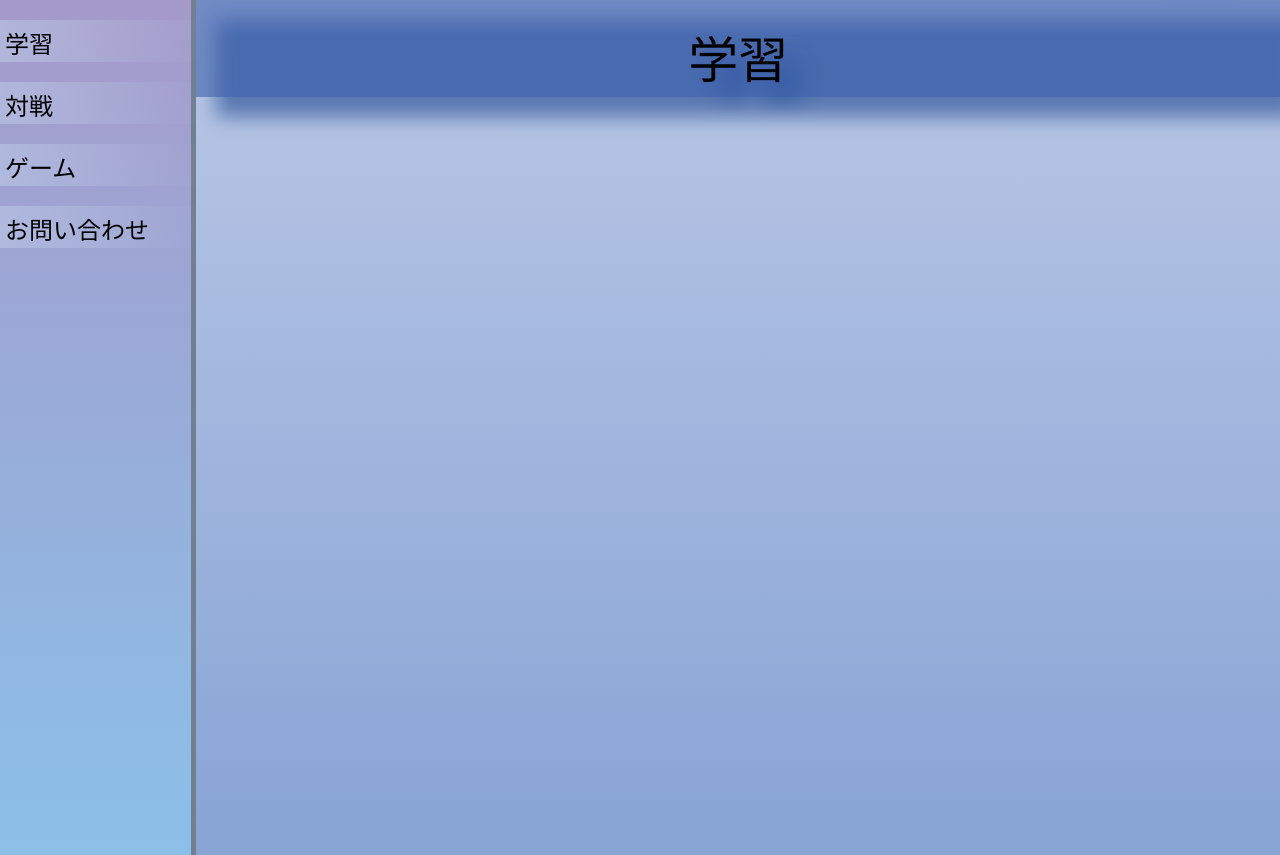
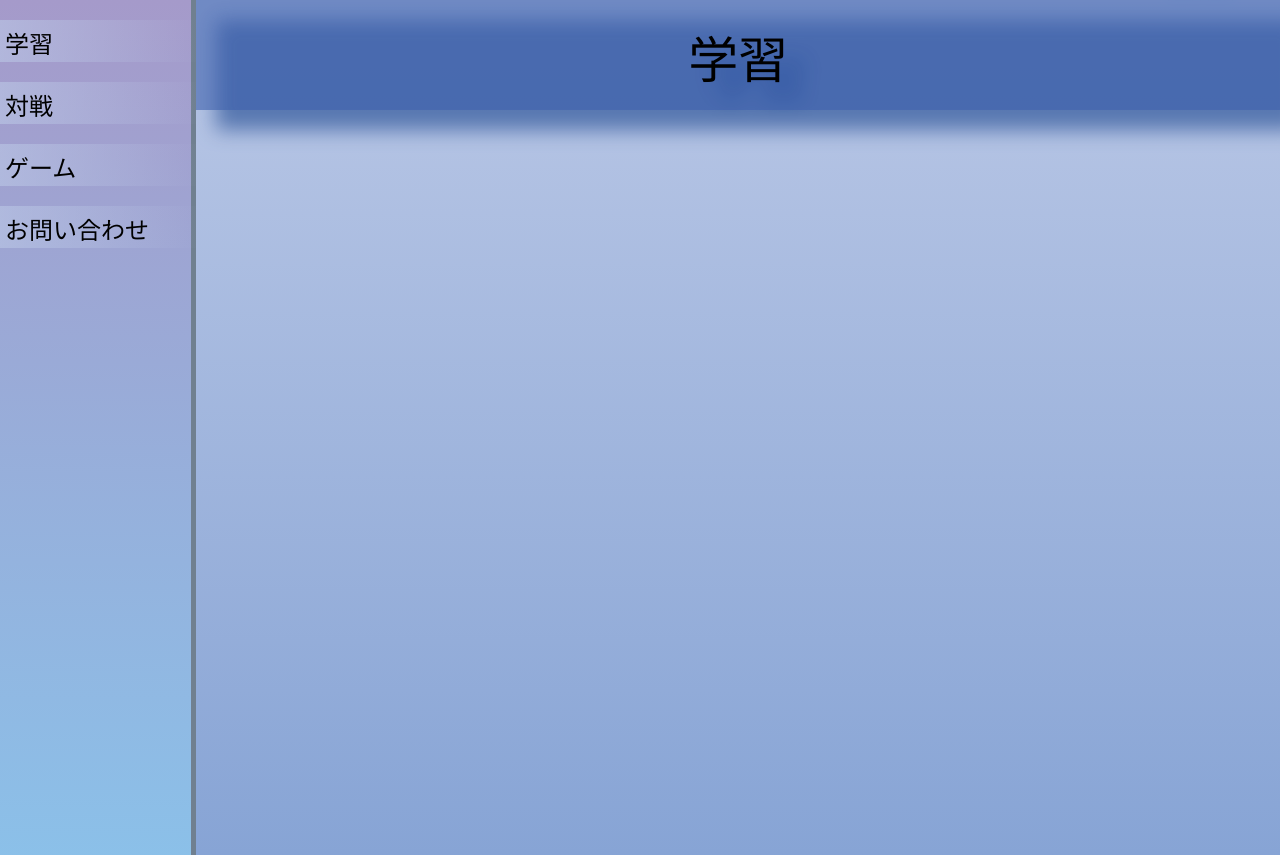
Before and after one commit to yamabato/Programma, a Flask app: template templates/index.html in a window 1280 px wide. Shown: the part 48-903 px from the top of the page. Run offline with Flask 3, Linux system fonts and the light colour scheme; the template is opened without the code that fills it, so the values that code supplies are empty; some web fonts are replaced.

Commit message:
change: change lecture list style

```diff
--- a/stylesheets/index.css
+++ b/stylesheets/index.css
@@ -61,10 +61,10 @@
 }
 
 .item-title-learn, .item-title-match, .item-title-game{
+    height: 10%;
     font-size: 50px;
     text-align: center;
     padding-top: 20px;
-    margin-bottom: 50px;
     background-color: rgba(62, 98, 173, 0.6);
     filter: drop-shadow(20px 20px 10px #19448e);
 }
@@ -91,6 +91,10 @@
     font-family: 'Roboto Mono', monospace;
     text-align: center;
 }
+#lectures-list-area{
+    height: 80%;
+    overflow: scroll;
+}
 .lectures-list{
     display: flex;
     flex-direction: column;
@@ -116,6 +120,7 @@
     visibility: hidden;
     font-size: 0px;
     display: block;
+    width: 90%;
 }
 
 .lectures-list-section-title.is-open{
@@ -150,6 +155,7 @@ i{
 
 .lectures-list-sections{
     height: 0;
+    width: 40%;
     visibility: hidden;
 
     transition:
--- a/templates/index.html
+++ b/templates/index.html
@@ -13,8 +13,9 @@
     <div class="index-main-content">
         <div id="index-learn" class="index-learn">
             <div class="item-title-learn">学習</div>
+            <div id="lectures-list-area">
             <div id="lectures-list" class="lectures-list">
-            </div>
+            </div></div>
         </div>
 
         <div id="index-match" class="index-match" style="display: none;">
```
Also changed, not shown: data/lectures.json (+8 -0 lines).
